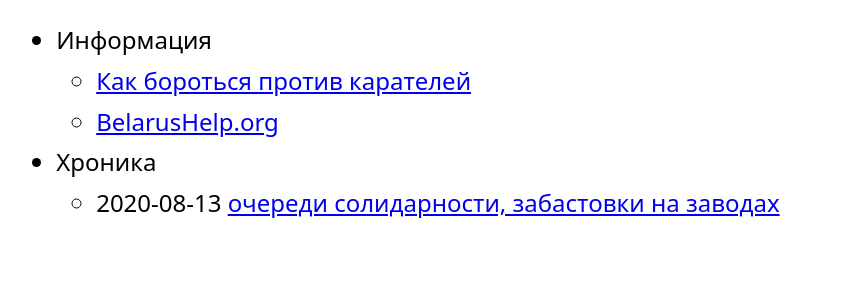
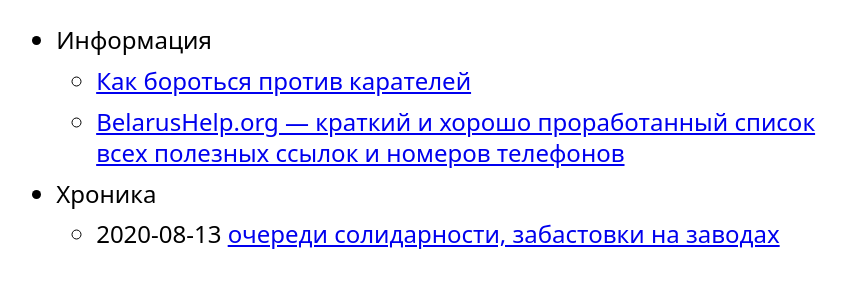
Before and after one commit to free-belarus/info, a Jekyll site: the page built from index.md, in a window 1280 px wide. Shown: the top 300 px of the page, without its empty margins (212-1057 px from the left). Built offline with Jekyll 4.4.1, drawn with Linux system fonts in a browser that asks for light colours.

Commit message:
Update menu.yml

```diff
--- a/_data/menu.yml
+++ b/_data/menu.yml
@@ -4,7 +4,7 @@ entries:
     entries:
       - title: Как бороться против карателей
         url: docs/karateli
-      - title: BelarusHelp.org
+      - title: BelarusHelp.org — краткий и хорошо проработанный список всех полезных ссылок и номеров телефонов
         url: docs/belarushelp-org
   - title: Хроника
     post_list: true
```
